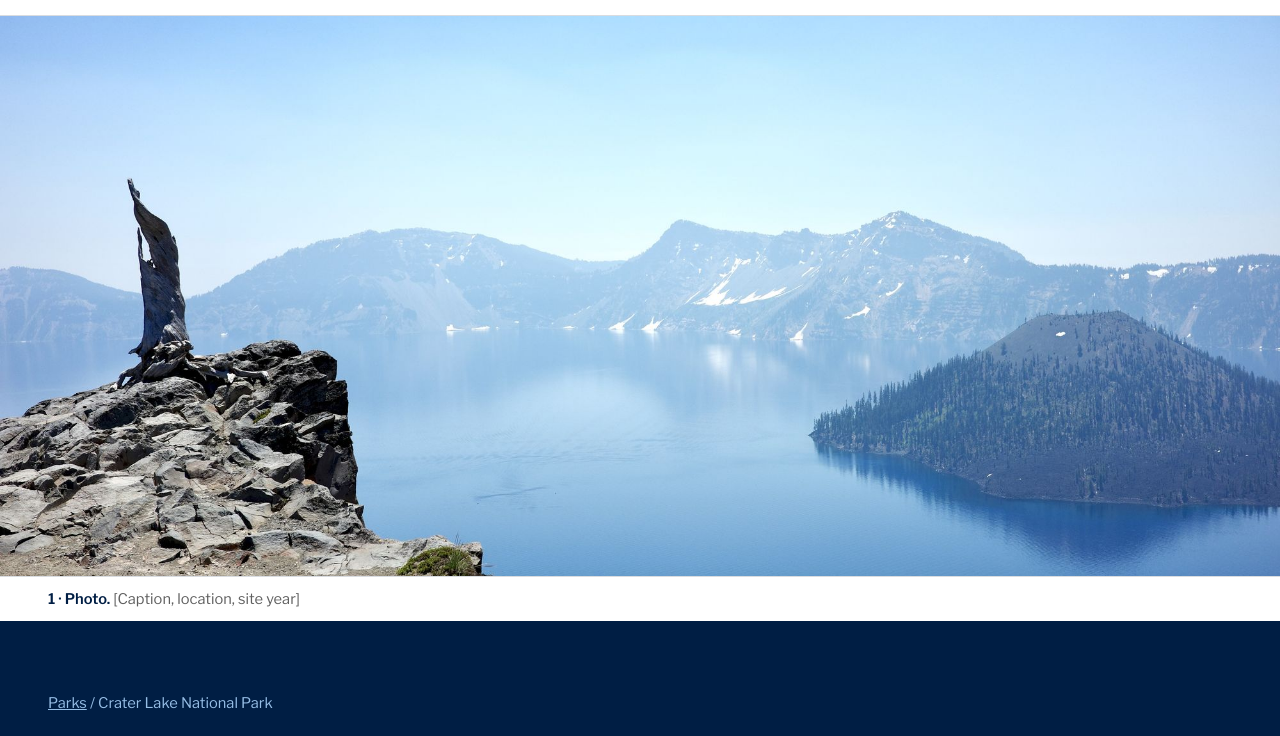
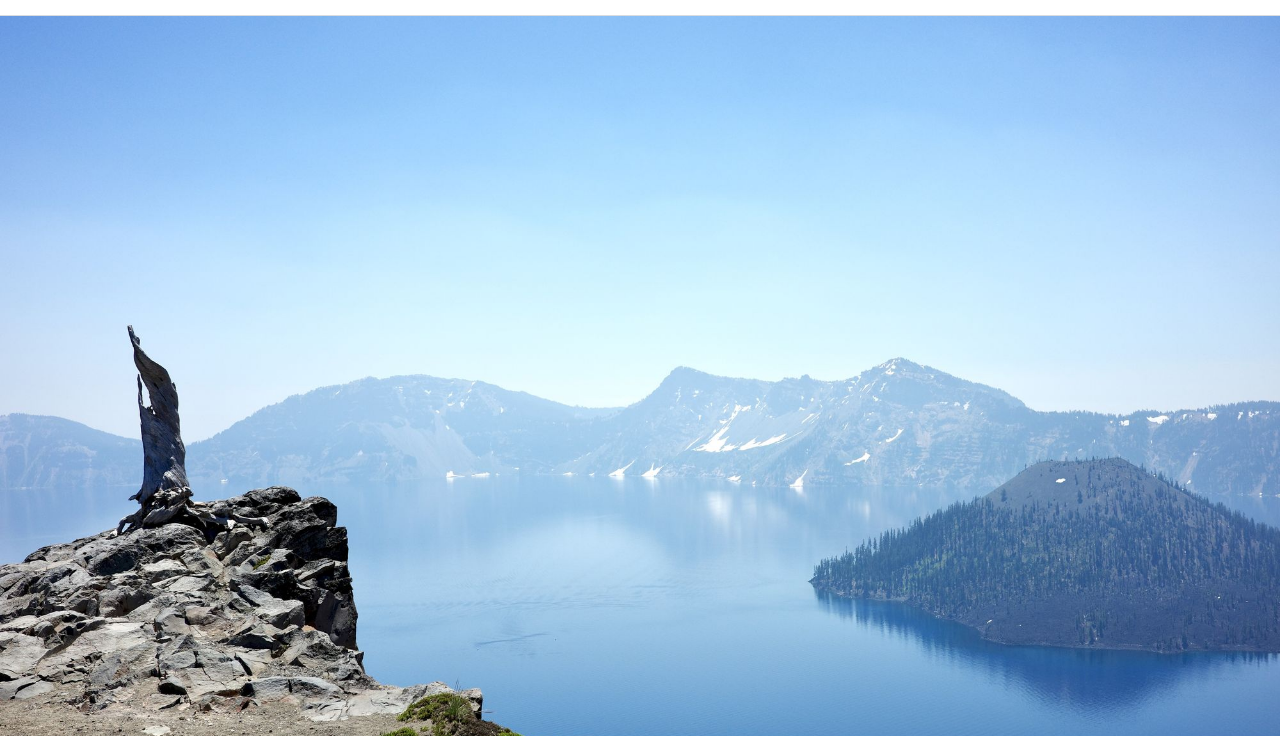
Before and after one commit to philchoo/64nps-test, a plain HTML site: page park-crater-lake.html in a window 1280 px wide. Shown: the part 60-796 px from the top of the page. Drawn offline with nearby package versions, Linux system fonts and the light colour scheme.

Commit message:
Update park-crater-lake.html

```diff
--- a/park-crater-lake.html
+++ b/park-crater-lake.html
@@ -14,7 +14,7 @@
 <header style="border-bottom:1px solid #d9dce0;background:#ffffff"><div style="max-width:1200px;margin:0 auto;padding:18px clamp(20px,4vw,48px);display:flex;flex-wrap:wrap;align-items:center;justify-content:space-between;gap:12px 32px">
 <a href="index.html" style="text-decoration:none;font-family:Rockwell,'Roboto Slab',Georgia,serif;font-weight:700;font-size:22px;line-height:28px;color:#001e44">64 NPS Project</a>
 <nav aria-label="Main" style="display:flex;flex-wrap:wrap;gap:4px 28px;font-family:'Franklin Gothic Demi','Libre Franklin',Roboto,Arial,sans-serif;font-weight:600;font-size:16px"><a href="index.html" style="text-decoration:none;color:#1e407c;padding:10px 0">The archive</a><a href="index.html" style="text-decoration:none;color:#1e407c;padding:10px 0">Stages</a><a href="index.html" style="text-decoration:none;color:#1e407c;padding:10px 0">Parks</a></nav></div></header>
-<section aria-label="Park photograph"><figure style="margin:0"><img src="images/crater-photo-1.jpg" alt="Photograph of Crater Lake National Park" style="display:block;width:100%;aspect-ratio:16/7;min-height:260px;object-fit:cover;object-position:50% 50%;border-bottom:1px solid #d9dce0"><figcaption style="max-width:1200px;margin:0 auto;padding:12px clamp(20px,4vw,48px);font-size:14.67px;line-height:20px;color:#5f5f5f"><span style="font-family:'Franklin Gothic Demi','Libre Franklin',Roboto,Arial,sans-serif;font-weight:600;color:#001e44">1 · Photo.</span> [Caption, location, site year]</figcaption></figure></section>
+<section aria-label="Park photograph"><figure style="margin:0"><img src="images/crater-photo-1.jpg" alt="Photograph of Crater Lake National Park" style="display:block;width:100%;height:auto;border-bottom:1px solid #d9dce0"><figcaption style="max-width:1200px;margin:0 auto;padding:12px clamp(20px,4vw,48px);font-size:14.67px;line-height:20px;color:#5f5f5f"><span style="font-family:'Franklin Gothic Demi','Libre Franklin',Roboto,Arial,sans-serif;font-weight:600;color:#001e44">1 · Photo.</span> [Caption, location, site year]</figcaption></figure></section>
 <section style="background:#001e44;color:#ffffff"><div style="max-width:1200px;margin:0 auto;padding:clamp(40px,6vw,72px) clamp(20px,4vw,48px);display:flex;flex-direction:column;gap:1.6rem">
 <div style="font-size:14.67px;line-height:20px;color:#96bee6"><a href="index.html" style="color:#96bee6">Parks</a> / Crater Lake National Park</div>
 <div style="font-family:'Franklin Gothic Demi','Libre Franklin',Roboto,Arial,sans-serif;font-weight:600;font-size:14px;line-height:18px;letter-spacing:0.08em;text-transform:uppercase;color:#96bee6">Park record</div>
```
